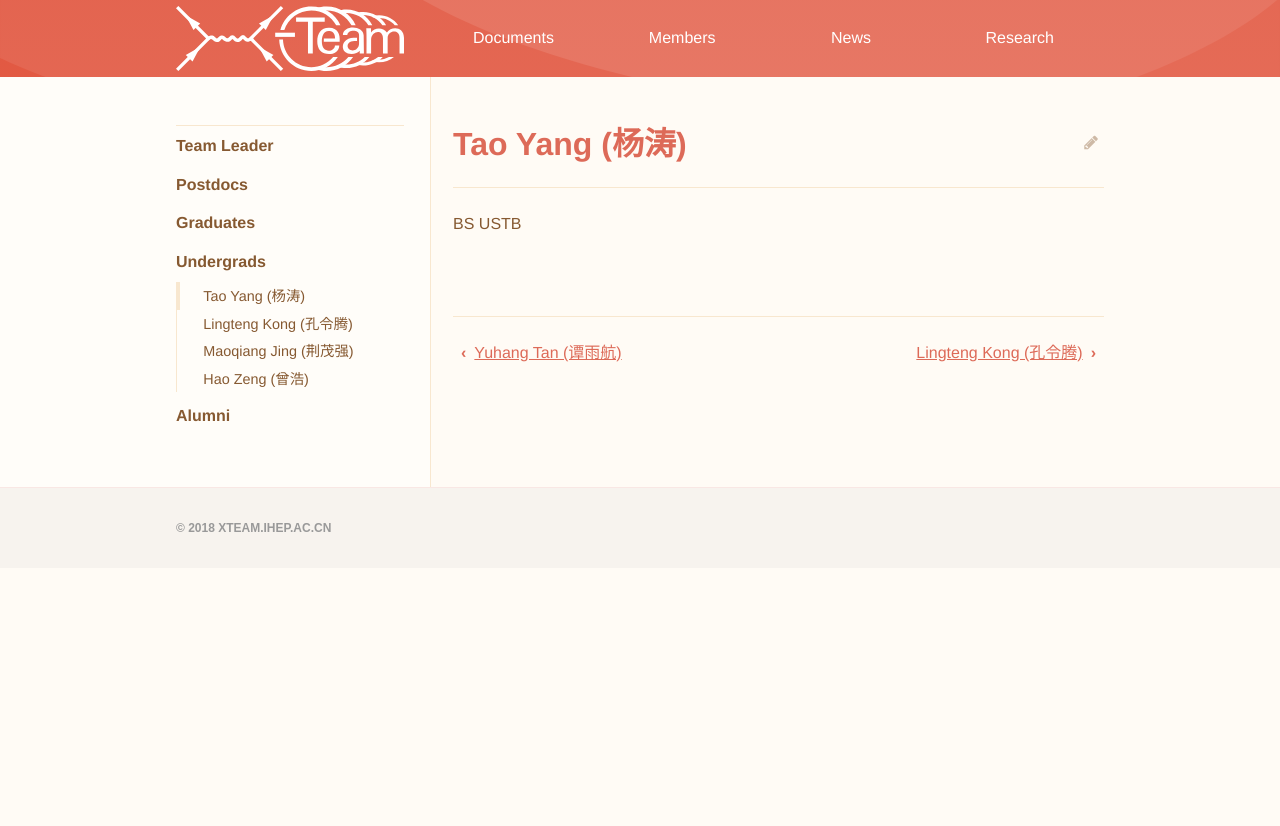
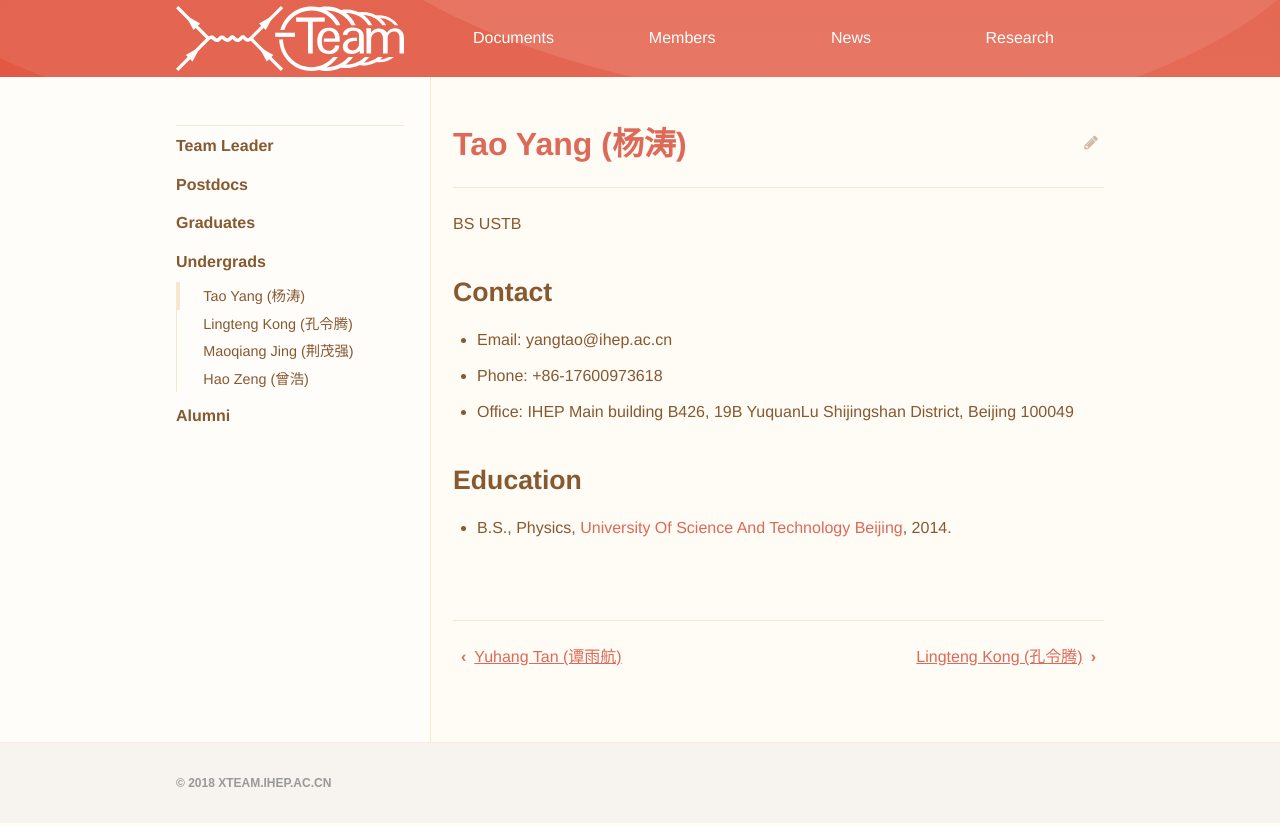
Before and after one commit to dt-np/xteam, a Jekyll site: the page built from _members/Tao_Yang.md, in a window 1280 px wide. Shown: the top 826 px of the page. Built offline with Jekyll 4.4.1, drawn with Linux system fonts in a browser that asks for light colours.

Commit message:
Update Tao_Yang.md

```diff
--- a/_members/Tao_Yang.md
+++ b/_members/Tao_Yang.md
@@ -3,3 +3,11 @@ title: Tao Yang (杨涛)
 ---
 
 BS USTB
+
+## Contact
+- Email: yangtao@ihep.ac.cn
+- Phone: +86-17600973618
+- Office: IHEP Main building B426, 19B YuquanLu Shijingshan District, Beijing 100049
+
+## Education
+- B.S., Physics, [University Of Science And Technology Beijing](http://www.ustb.edu.cn/), 2014.
```
